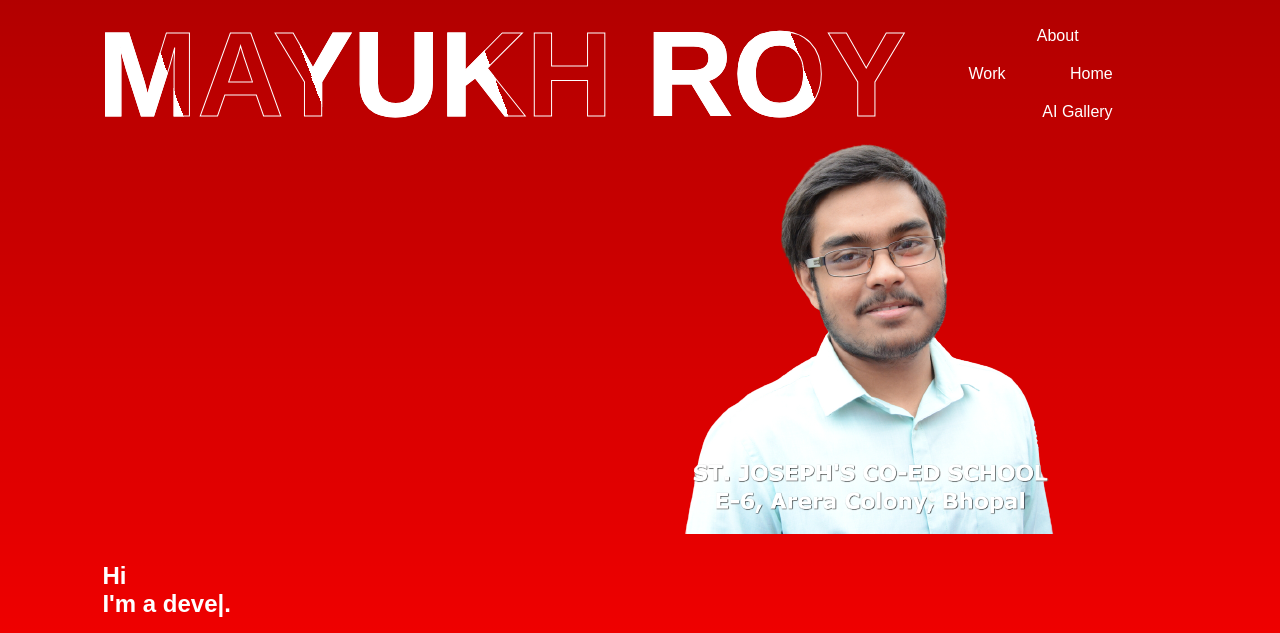
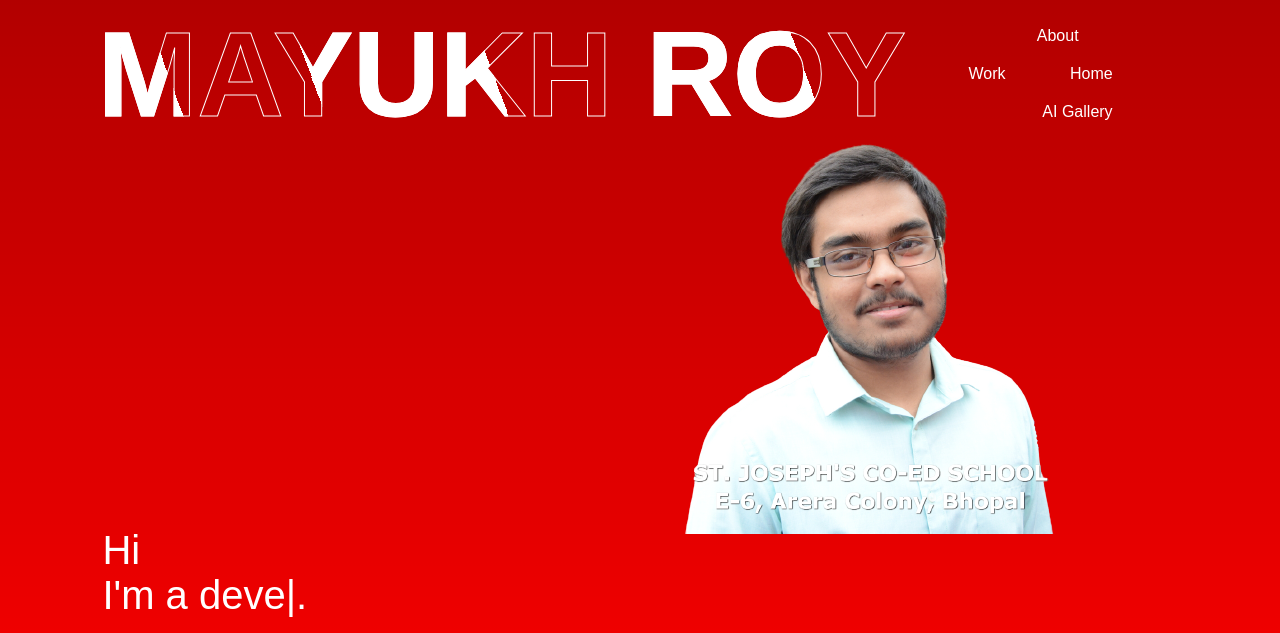
Before and after one commit to DemonCyborg007/Portfolio, a plain HTML site: page index.html in a window 1280 px wide. Shown: the top 633 px of the page. Drawn offline with nearby package versions, Linux system fonts and the light colour scheme.

Commit message:
Update index.html

```diff
--- a/index.html
+++ b/index.html
@@ -18,8 +18,8 @@
 
 		</nav>
 		<div class="text-box">
-            <h2>Hi</h2>
-			<h2>I'm <span class="input"></span>. </h2><p><br>I also like to create cool projects which create impact.</p>
+            <h3>Hi</h3>
+			<h3>I'm <span class="input"></span>. </h3><p><br>I also like to create cool projects which create impact.</p>
 <!-- 			<h1>#Cool</h1> -->
 			<div class='row'>
 			<a>About <span>&#x27F6;</span></a>
```
